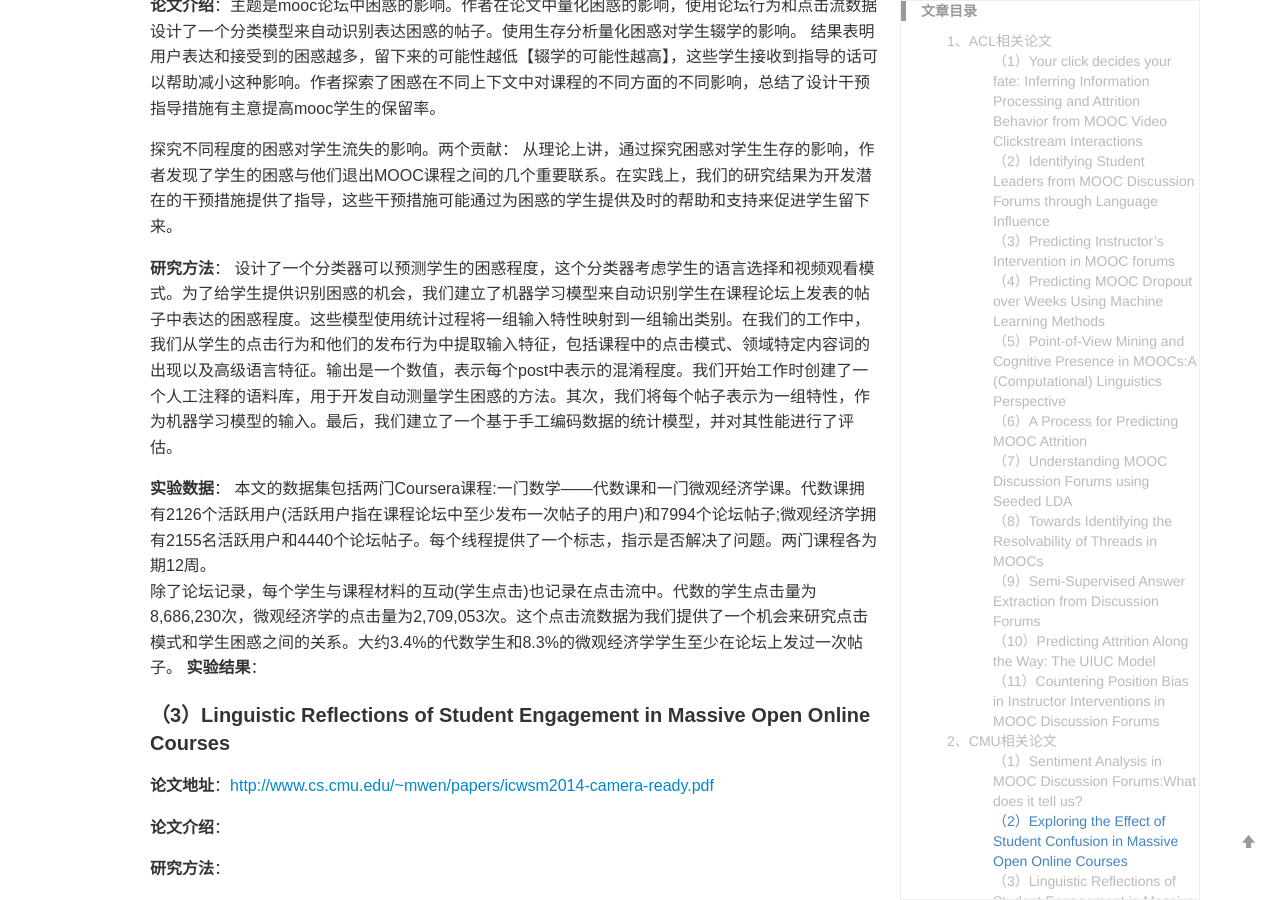
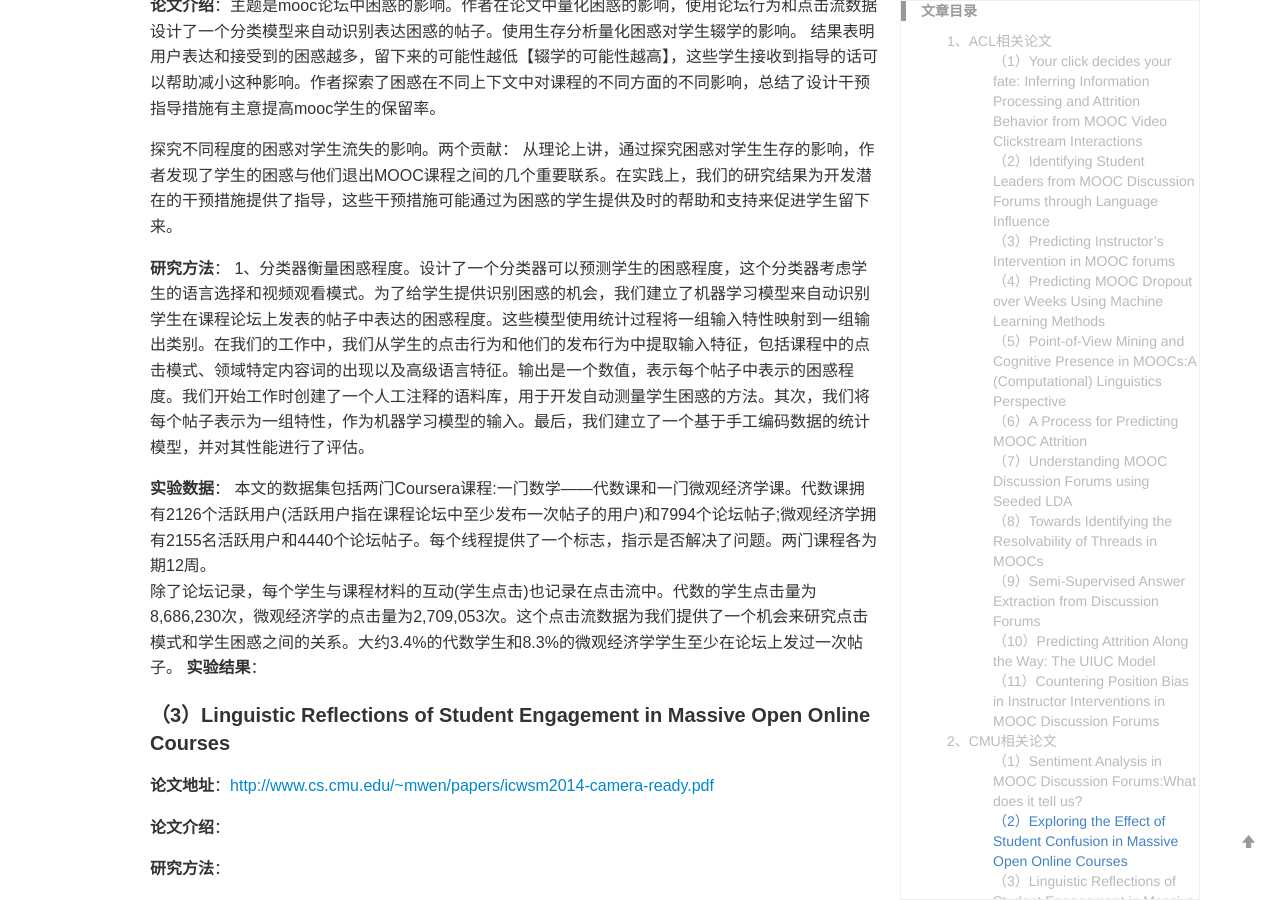
Before and after one commit to yuanmingchen/yuanmingchen.github.io, a Jekyll site: the page built from _posts/2019-04-19-online course nlp paper survey 2.md, in a window 1280 px wide and 900 px high, scrolled down 5740 px. Built offline with Jekyll 4.4.1, drawn with Linux system fonts in a browser that asks for light colours; formulas are drawn with MathJax 3; comment, search, counter and statistics services are not loaded.

Commit message:
Updates _posts/2019-04-19-online course nlp paper survey 2.md
Auto commit by GitBook Editor

```diff
--- a/_posts/2019-04-19-online course nlp paper survey 2.md
+++ b/_posts/2019-04-19-online course nlp paper survey 2.md
@@ -156,7 +156,7 @@
 从理论上讲，通过探究困惑对学生生存的影响，作者发现了学生的困惑与他们退出MOOC课程之间的几个重要联系。在实践上，我们的研究结果为开发潜在的干预措施提供了指导，这些干预措施可能通过为困惑的学生提供及时的帮助和支持来促进学生留下来。
 
 **研究方法**：
-设计了一个分类器可以预测学生的困惑程度，这个分类器考虑学生的语言选择和视频观看模式。为了给学生提供识别困惑的机会，我们建立了机器学习模型来自动识别学生在课程论坛上发表的帖子中表达的困惑程度。这些模型使用统计过程将一组输入特性映射到一组输出类别。在我们的工作中，我们从学生的点击行为和他们的发布行为中提取输入特征，包括课程中的点击模式、领域特定内容词的出现以及高级语言特征。输出是一个数值，表示每个post中表示的混淆程度。我们开始工作时创建了一个人工注释的语料库，用于开发自动测量学生困惑的方法。其次，我们将每个帖子表示为一组特性，作为机器学习模型的输入。最后，我们建立了一个基于手工编码数据的统计模型，并对其性能进行了评估。
+1、分类器衡量困惑程度。设计了一个分类器可以预测学生的困惑程度，这个分类器考虑学生的语言选择和视频观看模式。为了给学生提供识别困惑的机会，我们建立了机器学习模型来自动识别学生在课程论坛上发表的帖子中表达的困惑程度。这些模型使用统计过程将一组输入特性映射到一组输出类别。在我们的工作中，我们从学生的点击行为和他们的发布行为中提取输入特征，包括课程中的点击模式、领域特定内容词的出现以及高级语言特征。输出是一个数值，表示每个帖子中表示的困惑程度。我们开始工作时创建了一个人工注释的语料库，用于开发自动测量学生困惑的方法。其次，我们将每个帖子表示为一组特性，作为机器学习模型的输入。最后，我们建立了一个基于手工编码数据的统计模型，并对其性能进行了评估。
 
 **实验数据**：
 本文的数据集包括两门Coursera课程:一门数学——代数课和一门微观经济学课。代数课拥有2126个活跃用户(活跃用户指在课程论坛中至少发布一次帖子的用户)和7994个论坛帖子;微观经济学拥有2155名活跃用户和4440个论坛帖子。每个线程提供了一个标志，指示是否解决了问题。两门课程各为期12周。
```
